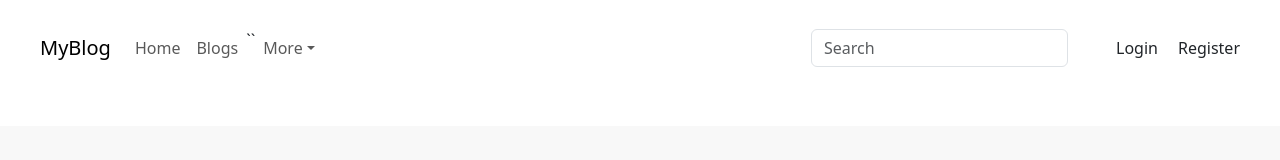
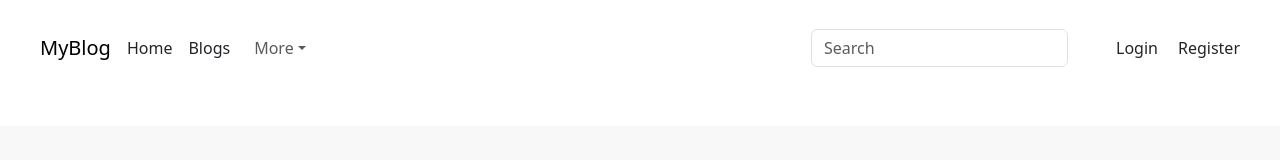
Before and after one commit to s7xdd/blog, a React (Vite) app in the folder client/: page / in a window 1280 px wide. Shown: the top 160 px of the page. Built offline with nearby package versions, Linux system fonts and the light colour scheme; no server answers.

Commit message:
Fixed navigation

```diff
--- a/client/src/components/Navbar.jsx
+++ b/client/src/components/Navbar.jsx
@@ -58,9 +58,9 @@ const NavbarTop = () => {
           <Navbar.Brand>MyBlog</Navbar.Brand>
           <Navbar.Toggle aria-controls="basic-navbar-nav" />
           <Navbar.Collapse id="basic-navbar-nav">
-            <Nav className="me-auto">
-              <Nav.Link href="/">Home</Nav.Link>
-              <Nav.Link href="/blogs">Blogs</Nav.Link>``
+            <Nav className="me-auto align-items-center flex gap-3">
+              <Link to="/">Home</Link>
+              <Link to="/blogs">Blogs</Link>
               <NavDropdown title="More" id="basic-nav-dropdown">
                 <NavDropdown.Item href="/about">
                   About this site
```
